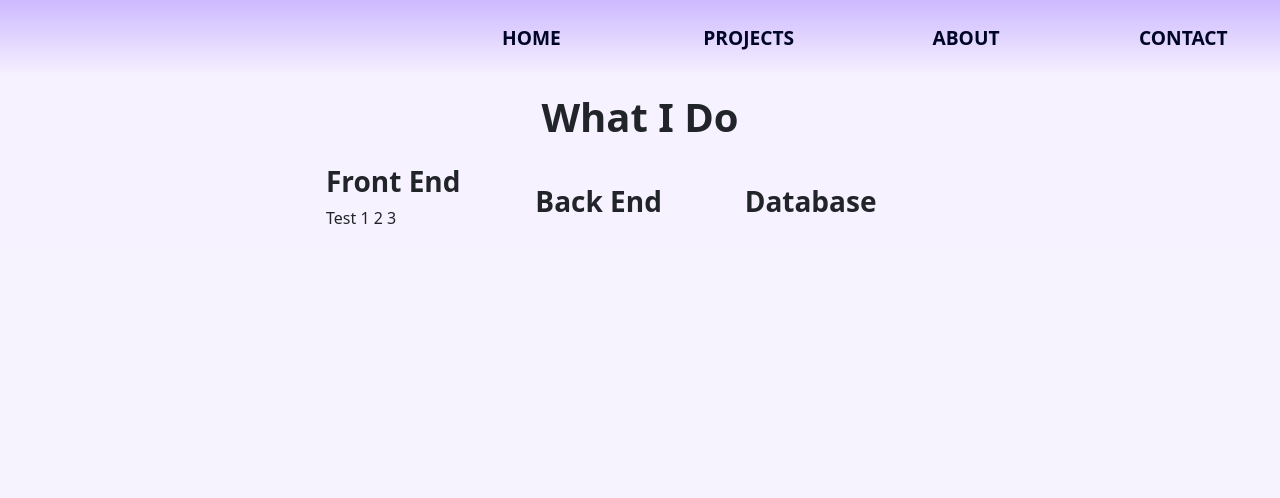
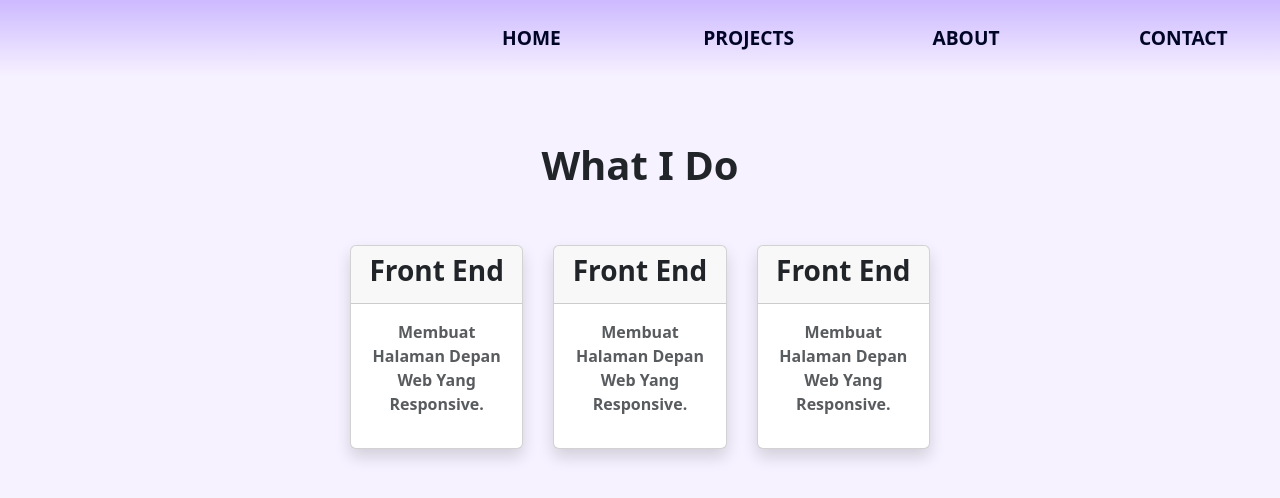
Before and after one commit to farizasandaira98/portofolio, a React (Create React App) app: page /works in a window 1280 px wide. Shown: the top 498 px of the page. Built offline with nearby package versions, Linux system fonts and the light colour scheme.

Commit message:
add menu works

```diff
--- a/src/pages/Works.js
+++ b/src/pages/Works.js
@@ -1,35 +1,57 @@
-import { Col, Row } from "reactstrap";
+import { Card, CardBody, CardHeader, Col, Row } from "reactstrap";
+import { motion } from "framer-motion";
 import NavbarMenu from "../component/Navbar";
+import { containerVariants } from "../styles/HomeStyle";
 
 function Works() {
     return (
-        <div className="">
+        <>
             <NavbarMenu />
-            <Row className="mt-3 d-flex align-items-center justify-content-between flex-column">
+            <motion.div className="p-5" variants={containerVariants} initial="hidden" animate="visible">
+                <Row className="mt-3 d-flex align-items-center justify-content-center flex-column">
                     <Col className="d-flex align-items-center justify-content-center" lg={6} md={6} sm={12}>
                         <h1 className="fw-bold text-center">
                             What I Do
                         </h1>
                     </Col>
-                <Col className="d-flex align-items-center justify-content-center mt-3" lg={6} md={6} sm={12}>
-                    <Col lg={4} md={4} sm={12}>
-                    <h3 className="fw-bold">
+                    <Col className="d-flex align-items-center justify-content-between mt-5" lg={6} md={6} sm={12}>
+                        <Card className="shadow" style={{ marginRight: "30px"}}>
+                            <CardHeader>
+                                <h3 className="fw-bold text-center">
                                     Front End
                                 </h3>
-                    <p>
-                        Test 1 2 3
+                            </CardHeader>
+                            <CardBody>
+                                <p className="text-muted fw-bold text-center">
+                                    Membuat Halaman Depan Web Yang Responsive.
                                 </p>
-                    </Col>
-                    <Col lg={4} md={4} sm={12}>
-                    <h3 className="fw-bold">
-                        Back End
+                            </CardBody>
+                        </Card>
+                        <Card className="shadow" style={{ marginRight: "30px"}}>
+                            <CardHeader>
+                                <h3 className="fw-bold text-center">
+                                    Front End
                                 </h3>
-                    </Col>
-                    <Col lg={4} md={4} sm={12}>
-                    <h3 className="fw-bold">
-                        Database
+                            </CardHeader>
+                            <CardBody>
+                                <p className="text-muted fw-bold text-center">
+                                    Membuat Halaman Depan Web Yang Responsive.
+                                </p>
+                            </CardBody>
+                        </Card>
+
+                        <Card className="shadow">
+                            <CardHeader>
+                                <h3 className="fw-bold text-center">
+                                    Front End
                                 </h3>
-                    </Col>
+                            </CardHeader>
+                            <CardBody>
+                                <p className="text-muted fw-bold text-center">
+                                    Membuat Halaman Depan Web Yang Responsive.
+                                </p>
+                            </CardBody>
+                        </Card>
                     </Col>
                 </Row>
                 <Row>
@@ -37,7 +59,8 @@ function Works() {
 
                     </Col>
                 </Row>
-        </div>
+            </motion.div>
+        </>
     )
 }
 
```
Lines whose indentation alone changed are shown as unchanged.
